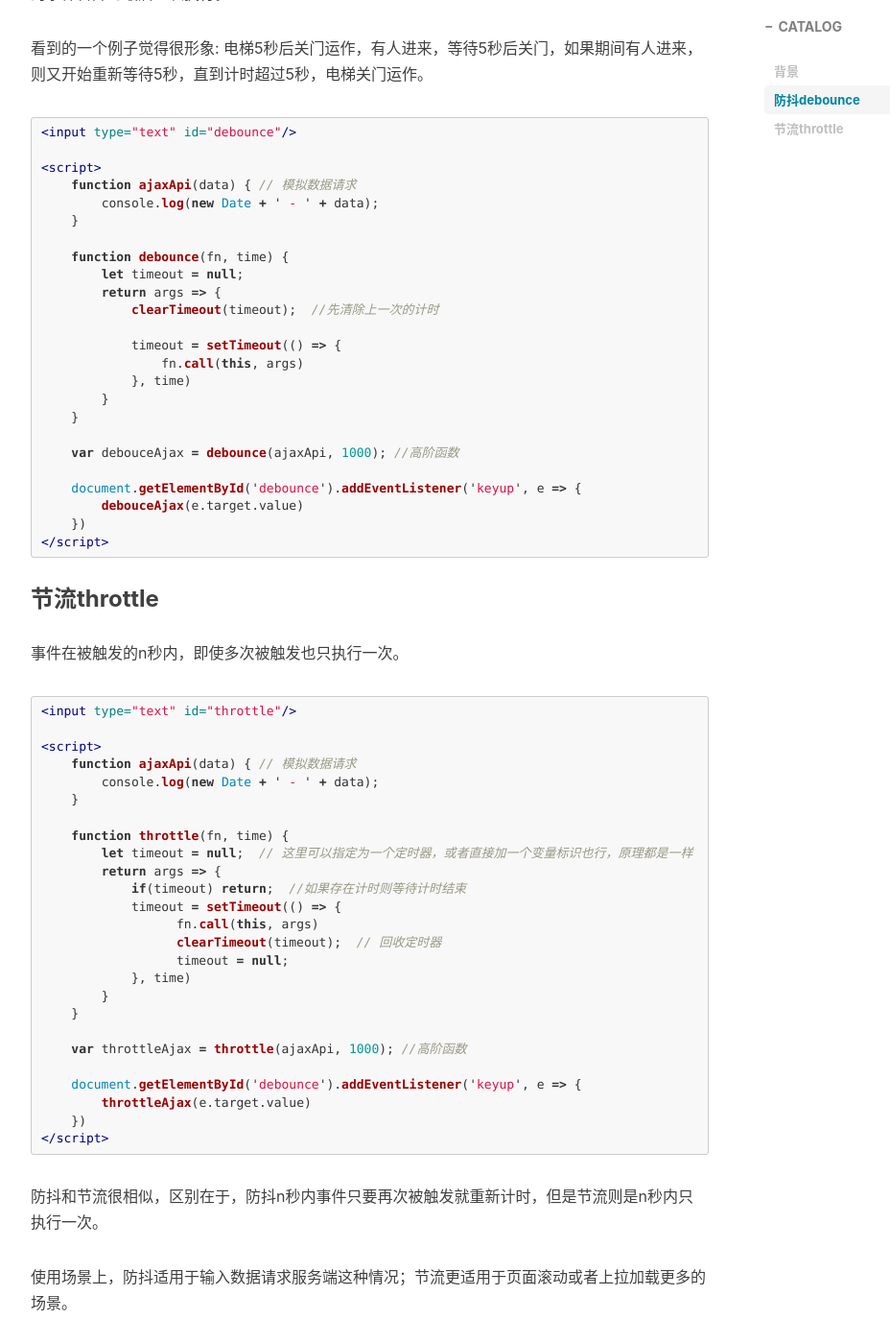
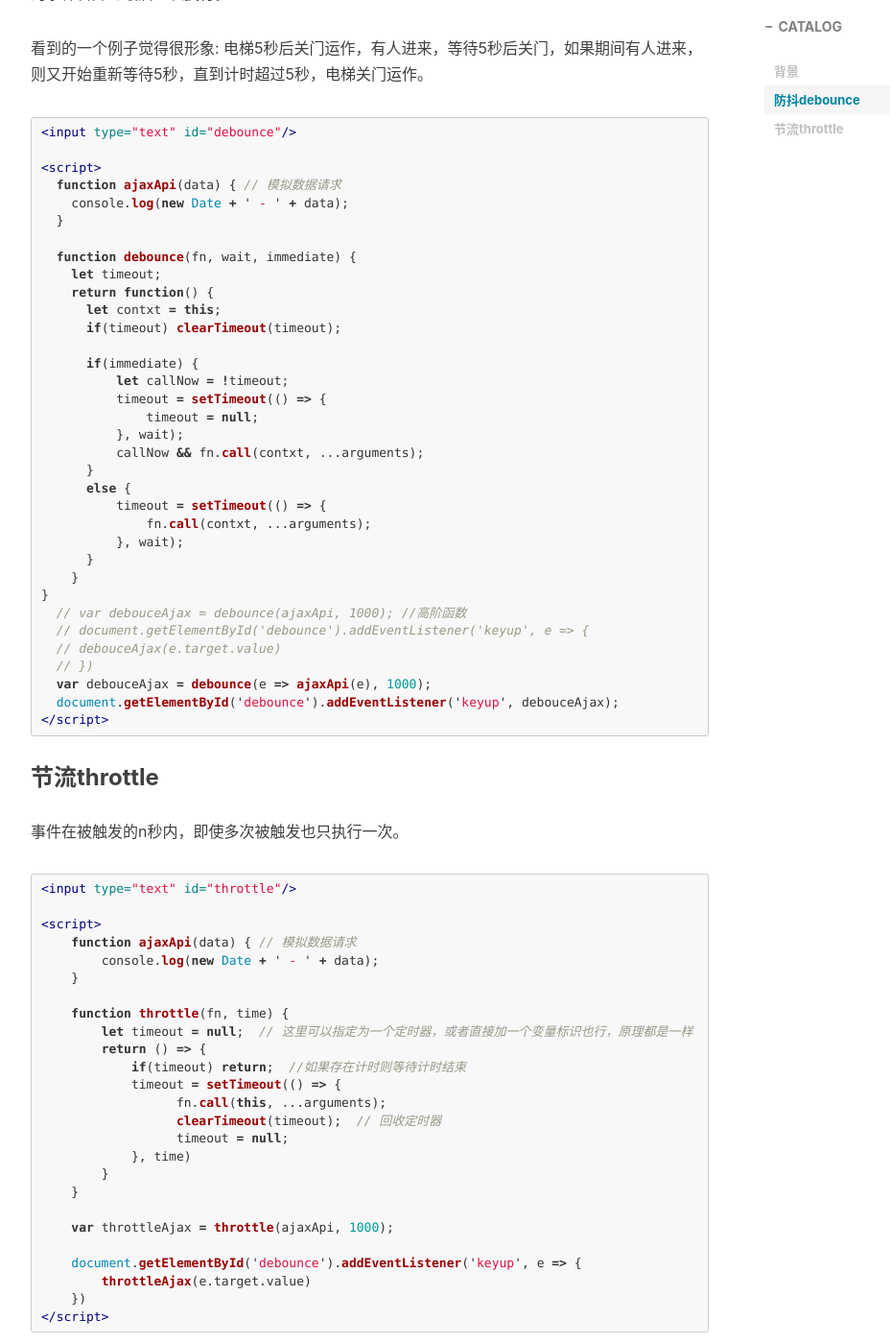
Before and after one commit to wumeilian/wumeilian.github.io, a Jekyll site: the page built from _posts/2019-04-15-debounce-throt.md, in a window 1280 px wide and 1400 px high, scrolled down 778 px. Shown: the whole window at 96% size, without its empty margins (233-1161 px from the left). Built offline with Jekyll 4.4.1, drawn with Linux system fonts in a browser that asks for light colours; nearby versions of some CDN libraries; comment, search, counter and statistics services are not loaded.

Commit message:
add blog

````diff
--- a/_posts/2019-04-15-debounce-throt.md
+++ b/_posts/2019-04-15-debounce-throt.md
@@ -25,26 +25,36 @@ tags:
 <input type="text" id="debounce"/>
 
 <script>
-    function ajaxApi(data) { // 模拟数据请求
-        console.log(new Date + ' - ' + data);
+  function ajaxApi(data) { // 模拟数据请求
+    console.log(new Date + ' - ' + data);
+  }
+
+  function debounce(fn, wait, immediate) {
+    let timeout;
+    return function() {
+      let contxt = this;
+      if(timeout) clearTimeout(timeout);
+
+      if(immediate) {
+          let callNow = !timeout;
+          timeout = setTimeout(() => {
+              timeout = null;
+          }, wait);
+          callNow && fn.call(contxt, ...arguments);
+      }
+      else {
+          timeout = setTimeout(() => {
+              fn.call(contxt, ...arguments);
+          }, wait);
+      }
     }
-
-    function debounce(fn, time) {
-        let timeout = null;
-        return args => {
-            clearTimeout(timeout);  //先清除上一次的计时
-
-            timeout = setTimeout(() => {
-                fn.call(this, args)
-            }, time)
-        }
-    }
-
-    var debouceAjax = debounce(ajaxApi, 1000); //高阶函数
-
-    document.getElementById('debounce').addEventListener('keyup', e => {
-        debouceAjax(e.target.value)
-    })
+}
+  // var debouceAjax = debounce(ajaxApi, 1000); //高阶函数
+  // document.getElementById('debounce').addEventListener('keyup', e => {
+  //   debouceAjax(e.target.value)
+  // })
+  var debouceAjax = debounce(e => ajaxApi(e), 1000);
+  document.getElementById('debounce').addEventListener('keyup', debouceAjax);
 </script>
 ```
 
@@ -62,17 +72,17 @@ tags:
 
     function throttle(fn, time) {
         let timeout = null;  // 这里可以指定为一个定时器，或者直接加一个变量标识也行，原理都是一样
-        return args => {
+        return () => {
             if(timeout) return;  //如果存在计时则等待计时结束
             timeout = setTimeout(() => {
-                  fn.call(this, args)
+                  fn.call(this, ...arguments);
                   clearTimeout(timeout);  // 回收定时器
                   timeout = null;
             }, time)
         }
     }
 
-    var throttleAjax = throttle(ajaxApi, 1000); //高阶函数
+    var throttleAjax = throttle(ajaxApi, 1000);
 
     document.getElementById('debounce').addEventListener('keyup', e => {
         throttleAjax(e.target.value)
````
Also changed, not shown: _posts/2019-03-26-vue-event.md (+3 -1 lines), _posts/2019-04-20-write-code.md (added, +119 -0 lines), _posts/2020-07-30-data-struct.md (+13 -1 lines).
